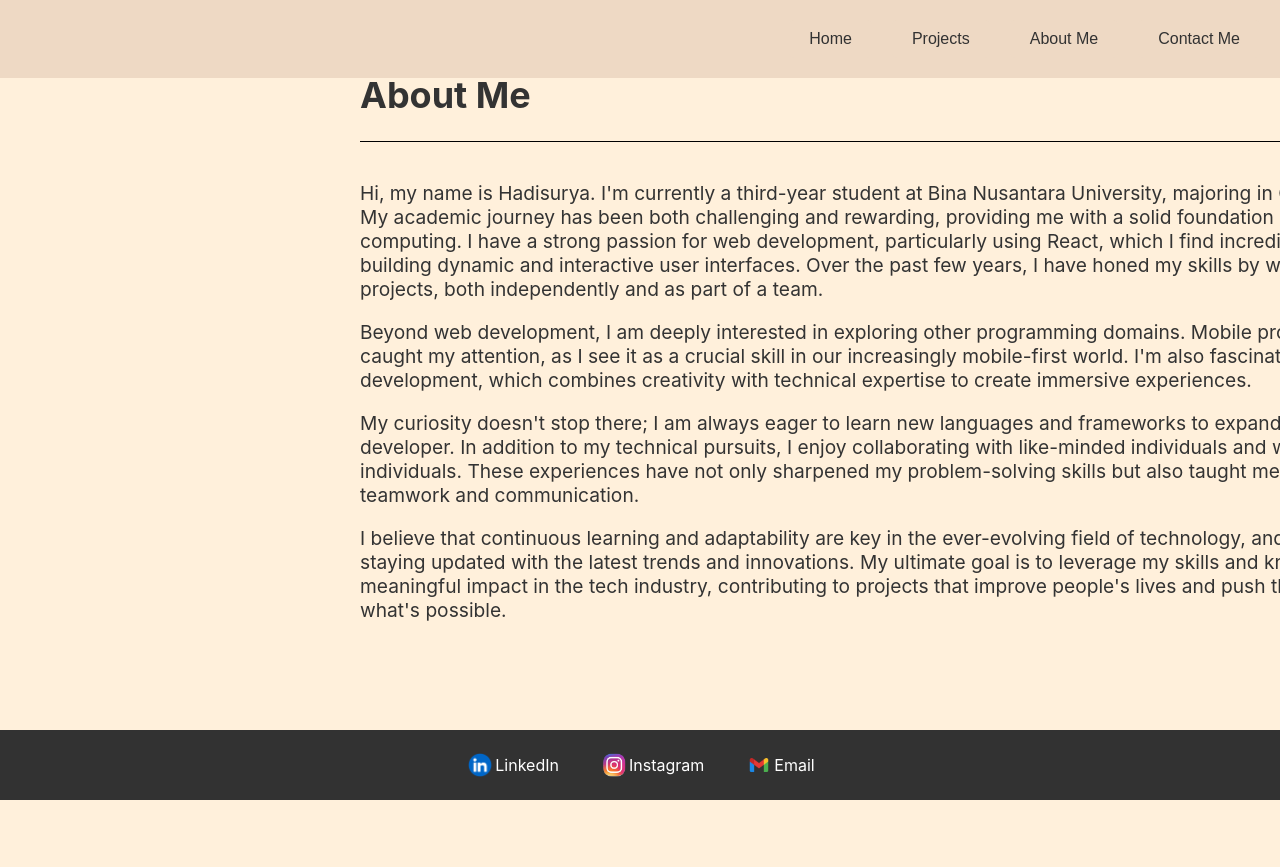
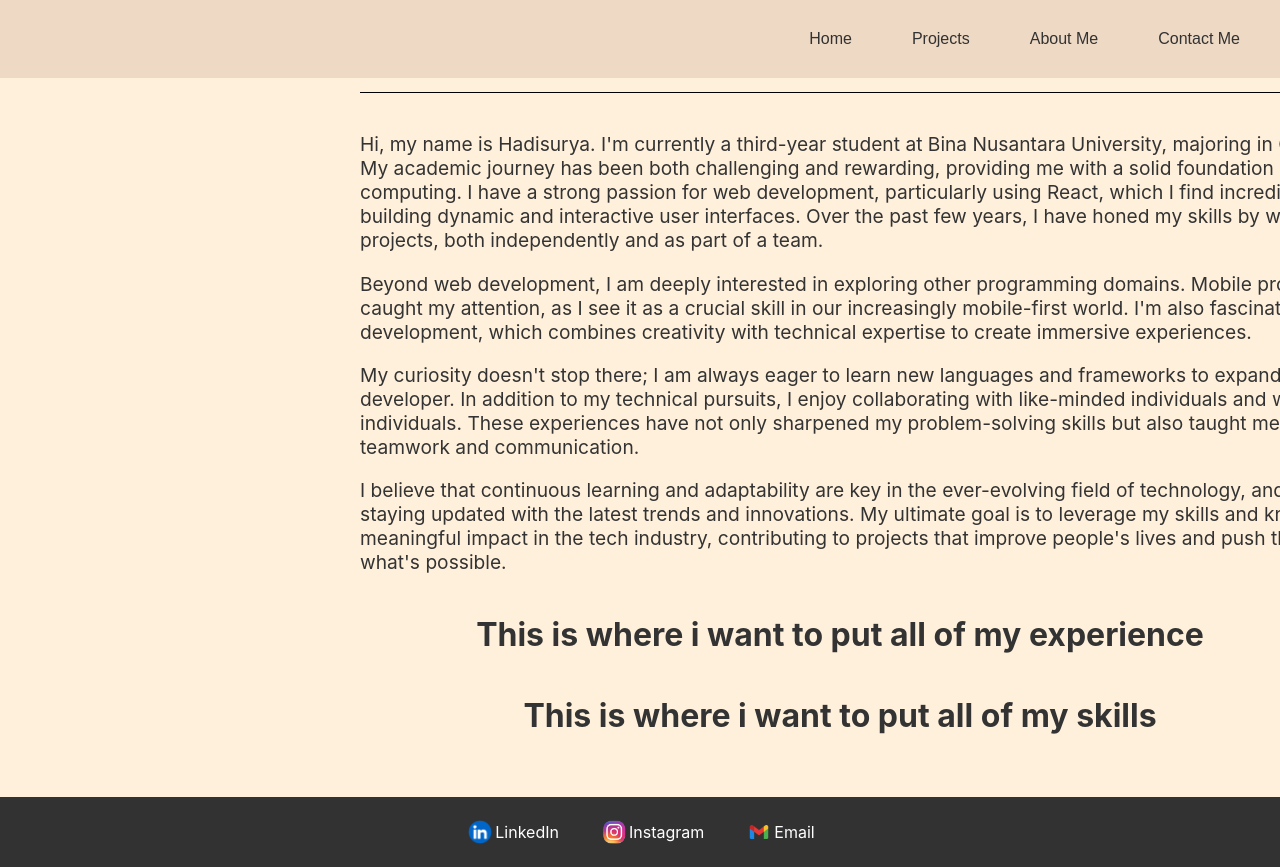
Before and after one commit to Kagensyou12/portofoliowebsite, a React (Create React App) app: page /about in a window 1280 px wide. Shown: the top 867 px of the page. Before the commit the page ends 800 px from the top, so only its background shows below. Built offline with nearby package versions, Linux system fonts and the light colour scheme.

Commit message:
changes to About me and work for tommorow

```diff
--- a/src/pages/About.jsx
+++ b/src/pages/About.jsx
@@ -14,21 +14,27 @@ function AboutMe() {
                         My academic journey has been both challenging and rewarding, providing me with a solid foundation in various areas of computing.
                         I have a strong passion for web development, particularly using React, which I find incredibly powerful for building dynamic and interactive user interfaces.
                         Over the past few years, I have honed my skills by working on numerous projects, both independently and as part of a team. </p>
-
                     <p>Beyond web development, I am deeply interested in exploring other programming domains.
                     Mobile programming has caught my attention, as I see it as a crucial skill in our increasingly mobile-first world.
                     I'm also fascinated by game development, which combines creativity with technical expertise to create immersive experiences.
                     </p>
-
                     <p>My curiosity doesn't stop there; I am always eager to learn new languages and frameworks to expand my versatility as a developer.
                     In addition to my technical pursuits, I enjoy collaborating with like-minded individuals and working with said individuals.
                     These experiences have not only sharpened my problem-solving skills but also taught me the importance of teamwork and communication.
                     </p>
-
                     <p>I believe that continuous learning and adaptability are key in the ever-evolving field of technology, and I am committed to staying updated with the latest trends and innovations.
                     My ultimate goal is to leverage my skills and knowledge to make a meaningful impact in the tech industry, contributing to projects that improve people's lives and push the boundaries of what's possible.
                     </p>
                 </div>
+            </div>
+{/* I have to work this out so that whenever i put on a new things onto the website it wouldnt change or effect the other things that i have build. such as this one the about me
+page is being push up instead of staying at the same place as i have designed it to. */}
+            <div className="experience">
+                <h1>This is where i want to put all of my experience</h1>
+            </div>
+
+            <div className="skills">
+                <h1>This is where i want to put all of my skills</h1>
             </div>
         </div>
     );
```
